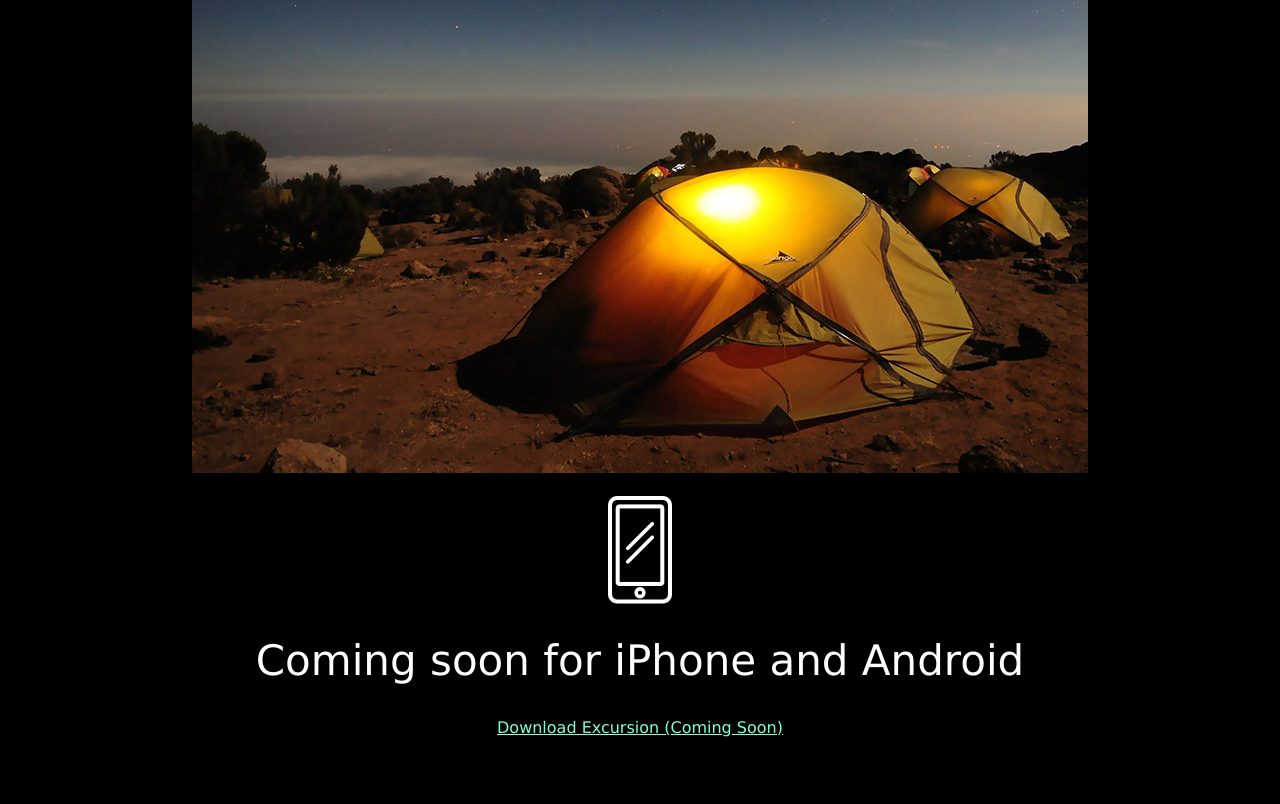
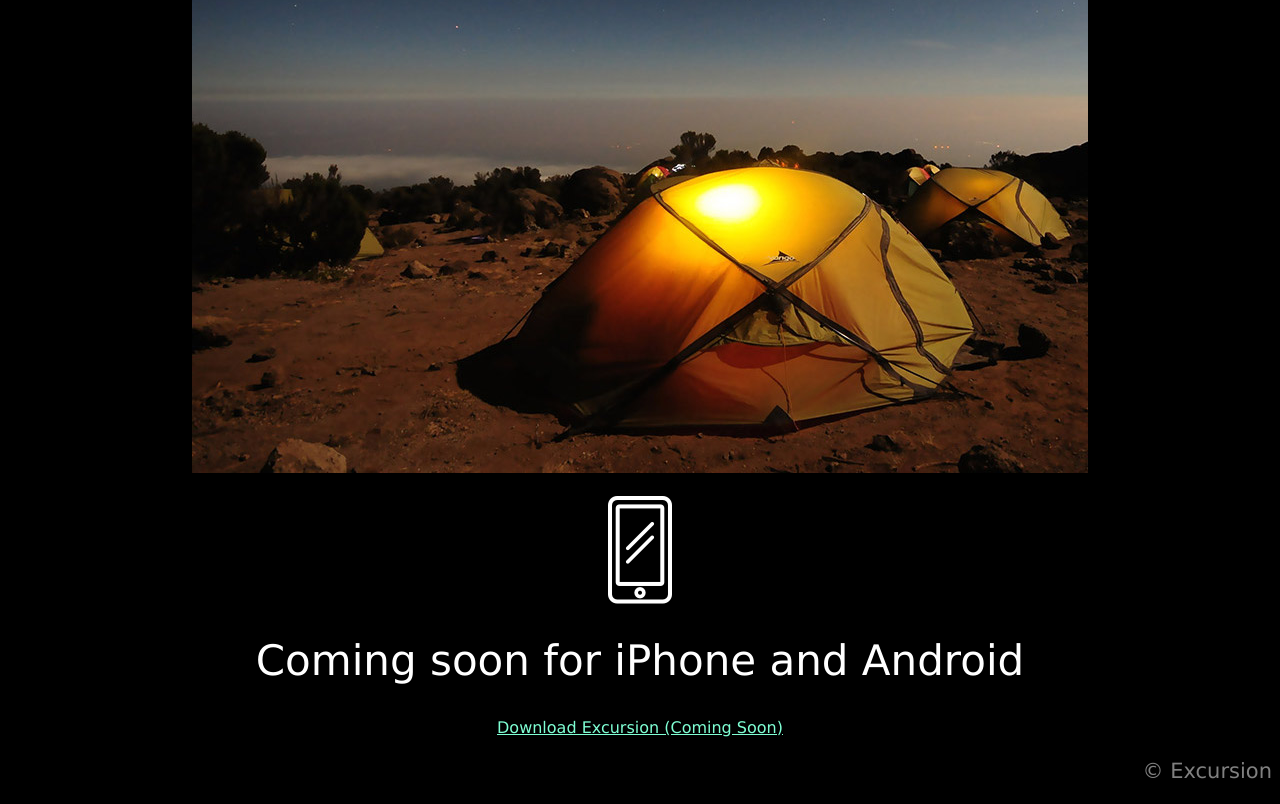
Before and after one commit to juanolveraruiz/excursion, a plain HTML site: page index.html in a window 1280 px wide. Shown: the part 528-1332 px from the top of the page. Before the commit the page ends 1287 px from the top, so only its background shows below. Drawn offline with Linux system fonts and the light colour scheme.

Commit message:
final commit

```diff
--- a/index.html
+++ b/index.html
@@ -18,6 +18,6 @@
         <img src="resources/images/phone.png">
     <h1 class="header--other">Coming soon for iPhone and Android</h1>
         <p><a class="link--cta" href="#">Download Excursion (Coming Soon)</a></p>
-        <i class="fa-regular fa-copyright"></i>
+        <p class="footer">© Excursion</a></p>
 </body>
 </html>
--- a/resources/css/style.css
+++ b/resources/css/style.css
@@ -26,3 +26,9 @@ p {
     font-size: 21px;
     color: gray;
 }
+
+.footer {
+    text-align: right;
+    font-size: 21px;
+    color: gray;
+}
```
